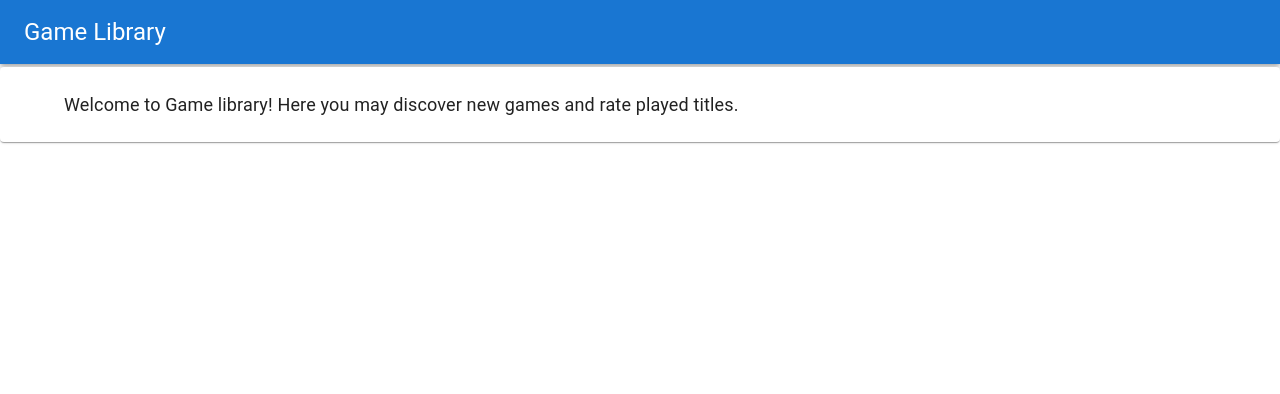
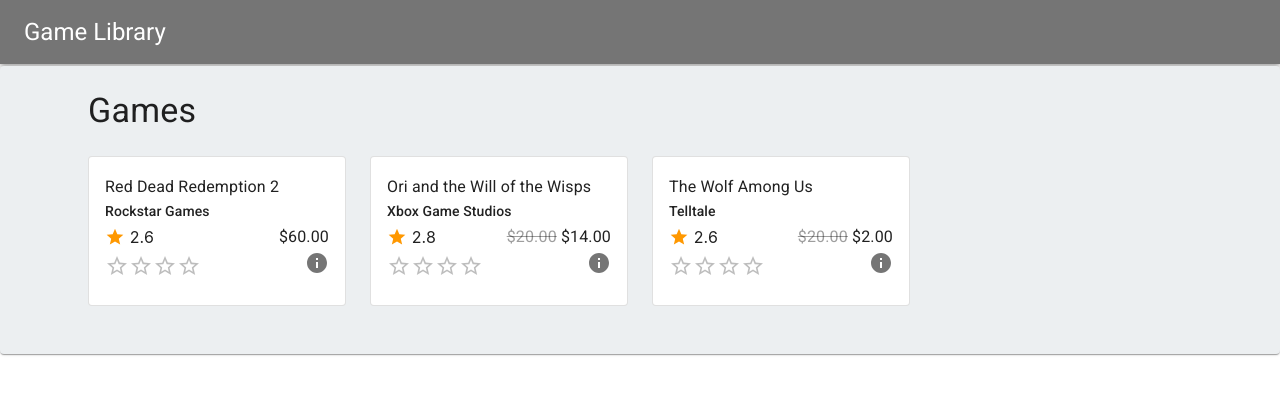
Before and after one commit to OutOfStack/game-library-ui, a React (Create React App) app: page / in a window 1280 px wide. Shown: the top 394 px of the page. Built offline with nearby package versions, Linux system fonts and the light colour scheme.

Commit message:
Added game card component

```diff
--- a/package.json
+++ b/package.json
@@ -5,6 +5,8 @@
   "dependencies": {
     "@emotion/react": "^11.4.1",
     "@emotion/styled": "^11.3.0",
+    "@fontsource/roboto": "^4.5.1",
+    "@mui/icons-material": "^5.0.3",
     "@mui/material": "^5.0.3",
     "@mui/styles": "^5.0.1",
     "@testing-library/jest-dom": "^5.14.1",
--- a/public/index.html
+++ b/public/index.html
@@ -7,7 +7,7 @@
     <meta name="theme-color" content="#000000" />
     <meta
       name="description"
-      content="Web site created using create-react-app"
+      content="Game library app"
     />
     <link rel="apple-touch-icon" href="%PUBLIC_URL%/logo192.png" />
     <!--
@@ -24,7 +24,7 @@
       work correctly both with client-side routing and a non-root public URL.
       Learn how to configure a non-root public URL by running `npm run build`.
     -->
-    <title>React App</title>
+    <title>Game library</title>
   </head>
   <body>
     <noscript>You need to enable JavaScript to run this app.</noscript>
--- a/src/App.tsx
+++ b/src/App.tsx
@@ -1,15 +1,13 @@
 import React from 'react'
 import { BrowserRouter, Route, Switch } from 'react-router-dom'
-import { createTheme, ThemeProvider } from '@mui/material/styles'
 
 import Landing from './views/Landing'
+import ThemeConfig from './theme';
 
-
-const theme = createTheme();
 
 const App = () => {
   return (
-    <ThemeProvider theme={theme}>
+    <ThemeConfig>
       <BrowserRouter>
         <Switch>
           <Route path='/'>
@@ -17,7 +15,7 @@
           </Route>
         </Switch>
       </BrowserRouter>
-    </ThemeProvider>
+    </ThemeConfig>
   )
 }
 
--- /dev/null
+++ b/src/components/GameCard.tsx
@@ -0,0 +1,121 @@
+import React, { useState } from 'react'
+import { Card, CardContent, Grid, List, ListItem, ListItemText, Rating, Stack, Typography } from '@mui/material'
+import InfoIcon from '@mui/icons-material/Info'
+import StarIcon from '@mui/icons-material/Star'
+import { orange } from '@mui/material/colors'
+
+import { IGame } from '../types/Game'
+import { ToCurrency, To1Precision } from '../utils/format'
+import MouseOverPopover from './MouseOverPopover'
+
+
+interface GameCardProps {
+  game: IGame,
+  userRating?: number
+}
+
+const GameCard = (props: GameCardProps) => {
+  const { game, userRating } = props
+
+  const [anchorEl, setAnchorEl] = useState<HTMLElement | null>(null)
+
+  const handlePopoverOpen = (event: React.MouseEvent<HTMLElement>) => {
+    setAnchorEl(event.currentTarget);
+  }
+
+  const handlePopoverClose = () => {
+    setAnchorEl(null);
+  }
+
+  const openPopover = Boolean(anchorEl);
+
+  return (
+    <Card variant="outlined">
+      <CardContent>
+        <Typography variant="subtitle1" noWrap>
+          {game.name}
+        </Typography>
+
+        <Typography variant="subtitle2" noWrap>
+          {game.publisher}
+        </Typography>
+
+        <Grid container direction="row" alignItems="center" justifyContent="space-between">
+          <Grid item>
+            <div style={{
+              display: 'flex',
+              alignItems: 'center',
+              flexWrap: 'wrap'
+            }}>
+              <StarIcon fontSize="small" sx={{ color: orange[500] }} />
+              &nbsp;
+              <span>{To1Precision(game.rating)}</span>
+            </div>
+          </Grid>
+
+          <Grid item>
+            <Typography variant="subtitle1">
+              <Typography
+                component="span"
+                variant="body1"
+                sx={{
+                  color: 'text.disabled',
+                  textDecoration: 'line-through'
+                }}
+              >
+                {game.price !== game.currentPrice && ToCurrency(game.price)}
+              </Typography>
+              &nbsp;
+              {ToCurrency(game.currentPrice)}
+            </Typography>
+          </Grid>
+        </Grid>
+
+        <Stack direction="row" alignItems="center" justifyContent="space-between">
+          <Rating
+            value={userRating || null}
+            max={4}
+            defaultValue={0}
+            onChange={(_, newValue) => {
+              alert(`you gave ${newValue} stars to ${game.name}`)
+            }}
+          />
+          <div
+            onMouseEnter={handlePopoverOpen}
+            onMouseLeave={handlePopoverClose}
+          >
+            <InfoIcon
+              color="action"
+              sx={{cursor: 'pointer'}}
+            />
+            <MouseOverPopover
+              open={openPopover}
+              anchorEl={anchorEl}
+              handlePopoverClose={handlePopoverClose}
+            >
+              <List dense={true}>
+                <ListItem>
+                  <ListItemText primary={game.name} />
+                </ListItem>
+                <ListItem>
+                  <ListItemText primary="Publisher: " secondary={game.publisher} />
+                </ListItem>
+                <ListItem>
+                  <ListItemText primary="Developer: " secondary={game.developer} />
+                </ListItem>
+                <ListItem>
+                  <ListItemText primary="Release date: " secondary={game.releaseDate} />
+                </ListItem>
+                <ListItem>
+                  <ListItemText primary="Genre: " secondary={game.genre.join(", ")} />
+                </ListItem>
+              </List>
+            </MouseOverPopover>
+          </div>
+        </Stack>
+      </CardContent>
+    </Card>
+  )
+}
+
+export default GameCard;
--- a/src/components/Header.tsx
+++ b/src/components/Header.tsx
@@ -1,6 +1,6 @@
 import React from 'react'
 import { useHistory } from 'react-router-dom'
-import { AppBar, Toolbar, Typography } from '@mui/material'
+import { AppBar, Box, Toolbar, Typography } from '@mui/material'
 import { makeStyles } from '@mui/styles'
 
 const useStyles = makeStyles(() => ({
@@ -14,6 +14,7 @@
   const history = useHistory()
 
   return (
+    <Box sx={{ flexGrow: 1 }}>
       <AppBar position="static" >
         <Toolbar>
           <Typography variant="h5">
@@ -26,6 +27,7 @@
           </Typography>
         </Toolbar>
       </AppBar>
+    </Box>
   )
 }
 
--- a/src/components/Layout.tsx
+++ b/src/components/Layout.tsx
@@ -1,7 +1,8 @@
 import React from 'react'
-import { CssBaseline, Container, Paper } from '@mui/material'
+import { Container, Paper } from '@mui/material'
 import { makeStyles } from '@mui/styles'
 import { Theme } from '@mui/material/styles'
+import { blueGrey } from '@mui/material/colors'
 
 import Header from './Header'
 
@@ -13,7 +14,8 @@
   },
   paper: {
     padding: theme.spacing(3),
-    marginTop: '3px',
+    marginTop: '2px',
+    backgroundColor: blueGrey[50],
     variant: 'outlined'
   },
   container: {
@@ -32,7 +34,6 @@
 
   return (
     <div>
-      <CssBaseline />
       <Header/>
       <Paper className={classes.paper}>
         <Container className={classes.container}>
--- /dev/null
+++ b/src/components/MouseOverPopover.tsx
@@ -0,0 +1,39 @@
+import Popover from '@mui/material/Popover'
+
+
+interface PopoverProps {
+  open: boolean,
+  anchorEl: HTMLElement | null,
+  children: JSX.Element,
+  handlePopoverClose: () => void
+}
+
+const MouseOverPopover = (props: PopoverProps): JSX.Element => {
+  const { open, anchorEl, children, handlePopoverClose } = props
+
+  return (
+    <div>
+      <Popover
+        sx={{
+          pointerEvents: 'none',
+        }}
+        open={open}
+        anchorEl={anchorEl}
+        anchorOrigin={{
+          vertical: 'bottom',
+          horizontal: 'left',
+        }}
+        transformOrigin={{
+          vertical: 'top',
+          horizontal: 'left',
+        }}
+        onClose={handlePopoverClose}
+        disableRestoreFocus
+      >
+        {children}
+      </Popover>
+    </div>
+  )
+}
+
+export default MouseOverPopover
--- /dev/null
+++ b/src/theme/index.tsx
@@ -0,0 +1,39 @@
+import React from 'react'
+import { CssBaseline } from '@mui/material';
+import { ThemeProvider, createTheme, StyledEngineProvider } from '@mui/material/styles';
+
+interface ThemeProps {
+  children: JSX.Element
+}
+
+const ThemeConfig = (props: ThemeProps) => {
+  const { children } = props
+
+  const theme = createTheme({
+    palette: {
+      primary: {
+        light: '#a4a4a4',
+        main: '#757575',
+        dark: '#494949',
+        contrastText: '#ffffff',
+      },
+      secondary: {
+        light: '#e2f1f8',
+        main: '#b0bec5',
+        dark: '#808e95',
+        contrastText: '#fafafa',
+      },
+    }
+  })
+
+  return (
+    <StyledEngineProvider injectFirst>
+      <ThemeProvider theme={theme}>
+        <CssBaseline />
+        {children}
+      </ThemeProvider>
+    </StyledEngineProvider>
+  )
+}
+
+export default ThemeConfig;
--- /dev/null
+++ b/src/utils/format.ts
@@ -0,0 +1,12 @@
+export const ToCurrency = (number: number): string => {
+  const formatter = new Intl.NumberFormat('en-US', {
+    style: 'currency',
+    currency: 'USD'
+  })
+
+  return formatter.format(number)
+}
+
+export const To1Precision = (number: number): string => {
+  return number.toFixed(1).toString()
+}
--- a/src/views/Landing.tsx
+++ b/src/views/Landing.tsx
@@ -1,13 +1,73 @@
 import React from 'react'
+import { Box, Container, Grid, Typography } from '@mui/material'
+
 import Layout from '../components/Layout'
+import GameCard from '../components/GameCard'
+import { IGame } from '../types/Game'
+
+
+const games: IGame[] = [
+  {
+    id: 1,
+    name: "Red Dead Redemption 2",
+    developer: "Rockstar Games",
+    publisher: "Rockstar Games",
+    releaseDate: "2019-12-05",
+    price: 60,
+    genre: [
+      "Action",
+      "Western",
+      "Adventure"
+    ],
+    currentPrice: 60,
+    rating: 2.6190476
+  },
+  {
+    id: 2,
+    name: "Ori and the Will of the Wisps",
+    developer: "Moon Studios GmbH",
+    publisher: "Xbox Game Studios",
+    releaseDate: "2020-03-11",
+    price: 20,
+    genre: [
+      "Action",
+      "Platformer"
+    ],
+    currentPrice: 14,
+    rating: 2.7727273
+  },
+  {
+    id: 3,
+    name: "The Wolf Among Us",
+    developer: "Telltale",
+    publisher: "Telltale",
+    releaseDate: "2013-10-11",
+    price: 20,
+    genre: [
+      "Adventure",
+      "Episodic",
+      "Detective"
+    ],
+    currentPrice: 2,
+    rating: 2.6
+  }
+]
 
 const Landing = () => {
   return (
     <Layout>
-      <div style={{fontSize: '18px'}}>
-        Welcome to Game library!
-        Here you may discover new games and rate played titles.
-      </div>
+      <Container maxWidth="xl">
+        <Box sx={{ pb: 3 }}>
+          <Typography variant="h4" sx={{pb: 3}}>Games</Typography>
+          <Grid container spacing={3}>
+            {games.map((game: IGame) => (
+              <Grid key={game.id} item xs={12} sm={6} md={3}>
+                <GameCard game={game} />
+              </Grid>
+            ))}
+          </Grid>
+        </Box>
+      </Container>
     </Layout>
   )
 }
```
Also changed, not shown: src/index.tsx (+11 -7 lines), 1 other file (tests, documents, lock files or other folders). Lines whose indentation alone changed are shown as unchanged.
